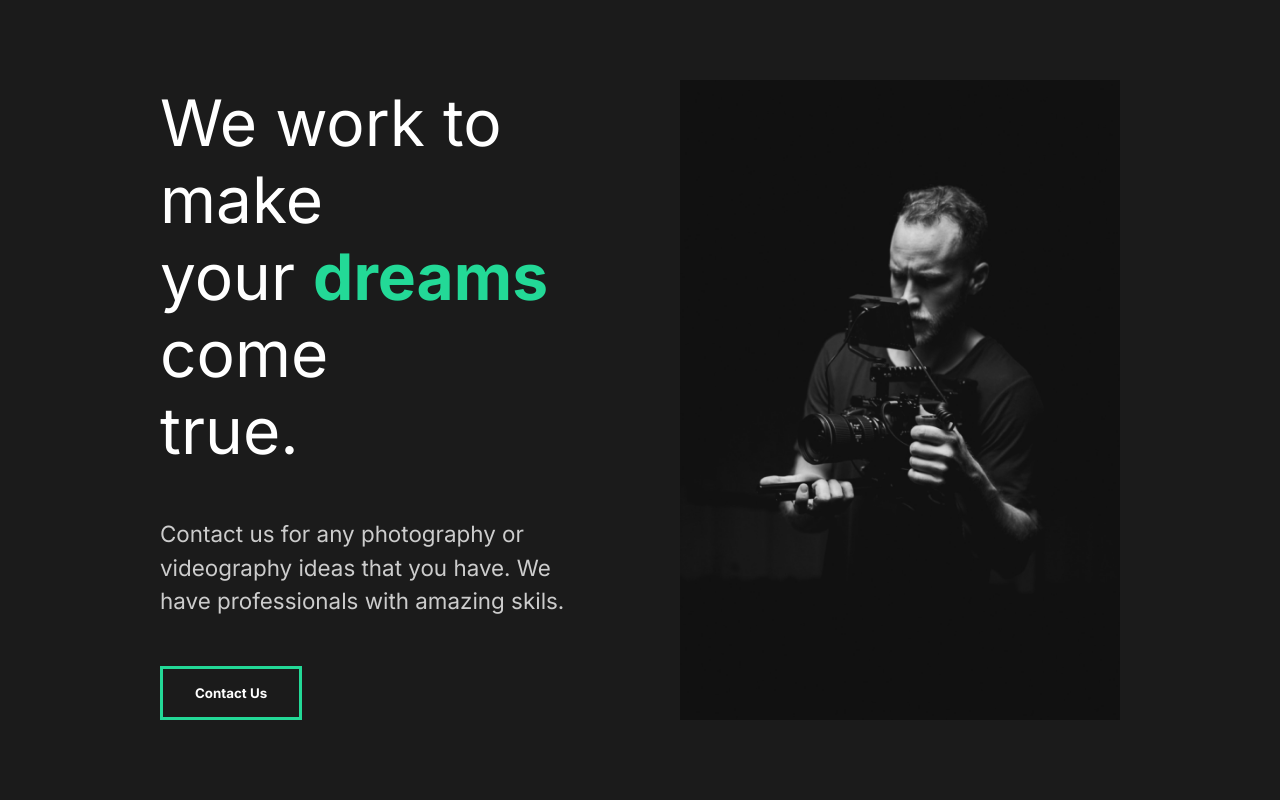
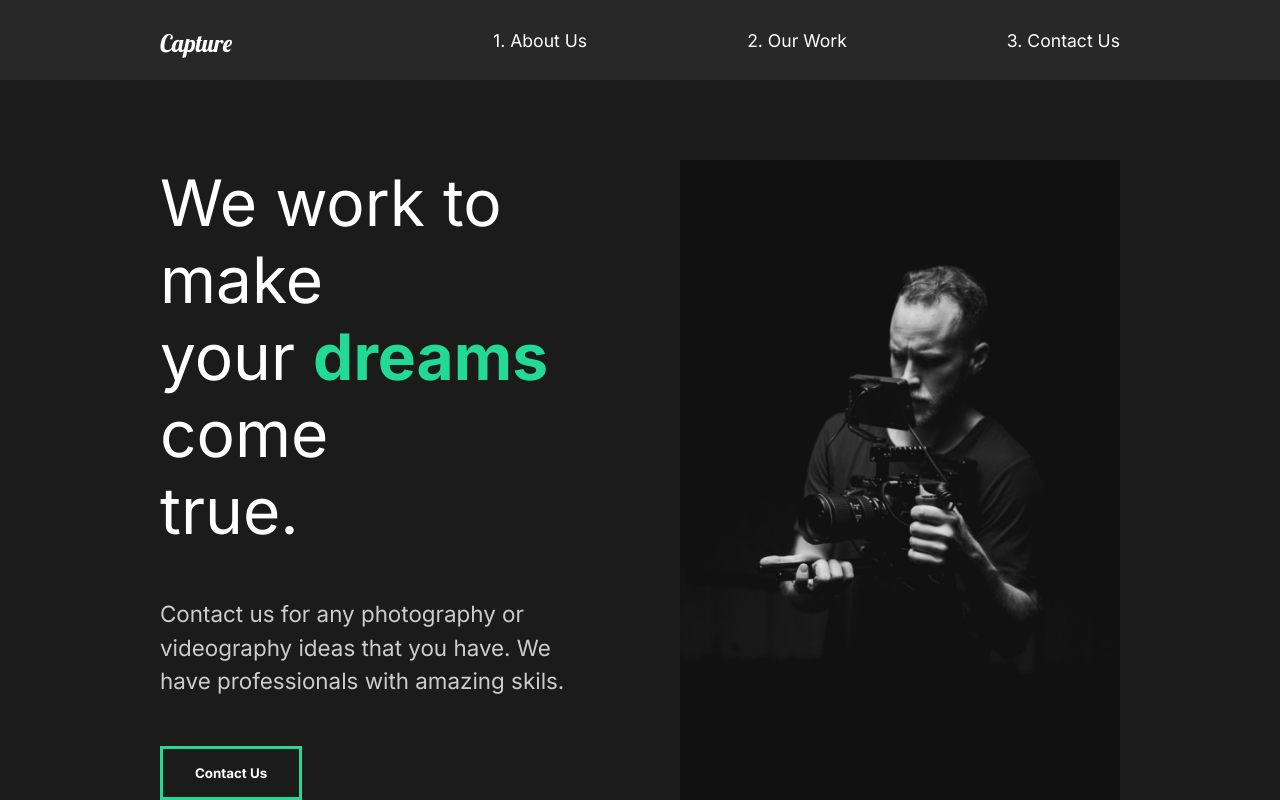
Before and after one commit to emilkrslak/capture, a React (Create React App) app: page / in a window 1280 px wide. Shown: the top 800 px of the page. Built offline with nearby package versions, Linux system fonts and the light colour scheme.

Commit message:
Created Nav

```diff
--- a/src/App.js
+++ b/src/App.js
@@ -1,11 +1,13 @@
 import AboutSection from './components/AboutSection';
 import AboutUs from './pages/AboutUs';
 import GlobalStyles from './components/GlobalStyles';
+import Nav from './components/Nav';
 
 function App() {
   return (
     <div className="App">
       <GlobalStyles />
+      <Nav />
       <AboutUs />
     </div>
   );
--- /dev/null
+++ b/src/components/Nav.js
@@ -0,0 +1,51 @@
+import styled from 'styled-components';
+
+
+const Nav = () => {
+    return(
+        <StyledNav>
+            <h1><a id="logo" href="#">Capture</a></h1>
+            <ul>
+                <li>
+                    <a href="#">1. About Us</a>
+                </li>
+                <li>
+                    <a href="#">2. Our Work</a>
+                </li>
+                <li>
+                    <a href="#">3. Contact Us</a>
+                </li>
+            </ul>
+        </StyledNav>
+    )
+};
+
+const StyledNav = styled.div`
+    min-height:10vh;
+    display:flex;
+    margin:auto;
+    justify-content:space-between;
+    align-items:center;
+    padding:1rem 10rem;
+    background: #282828;
+    a{
+        color:white;
+        text-decoration:none;
+    }
+    ul{
+        display:flex;
+        list-style:none;
+    }
+    #logo{
+        font-size:1.5rem;
+        font-family:"Lobster", cursive;
+        font-weight:lighter;
+    }
+    li{
+        padding-left:10rem;
+        position:relative;
+    }
+
+`;
+
+export default Nav;
```
